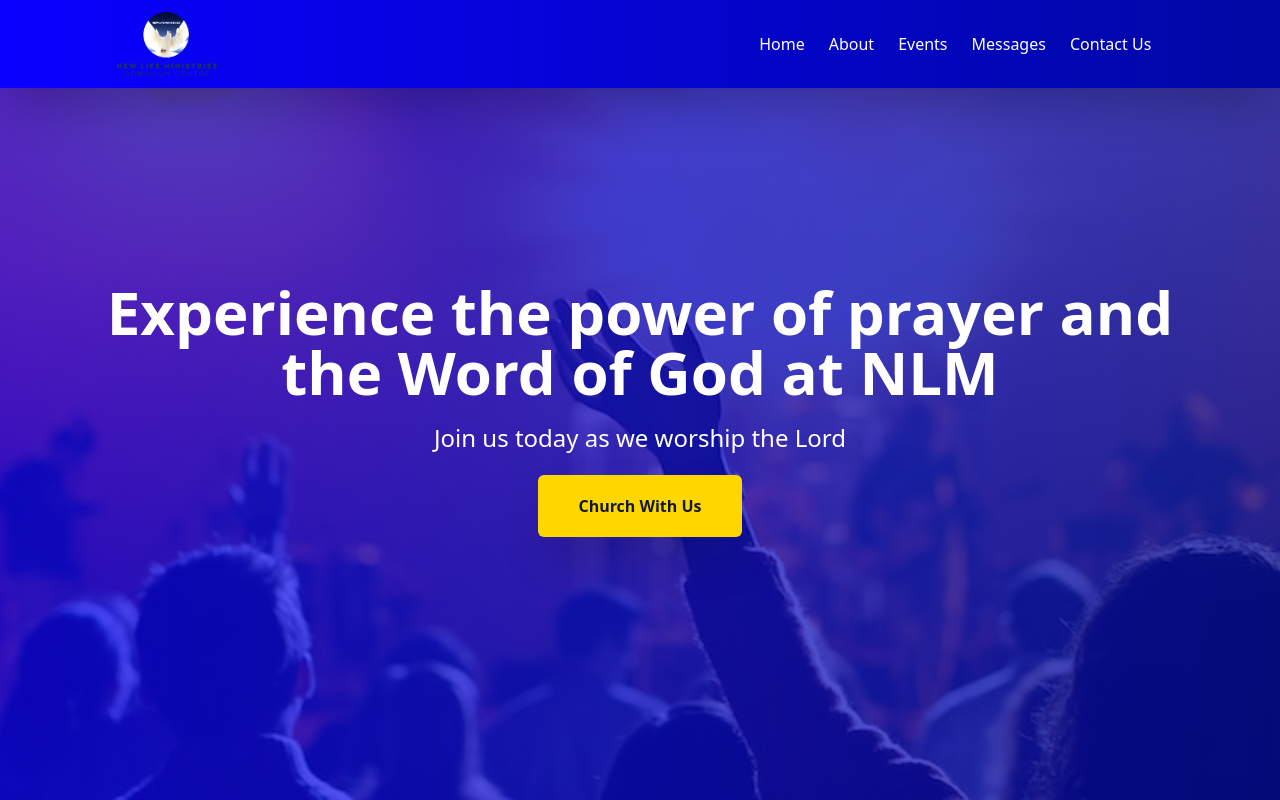
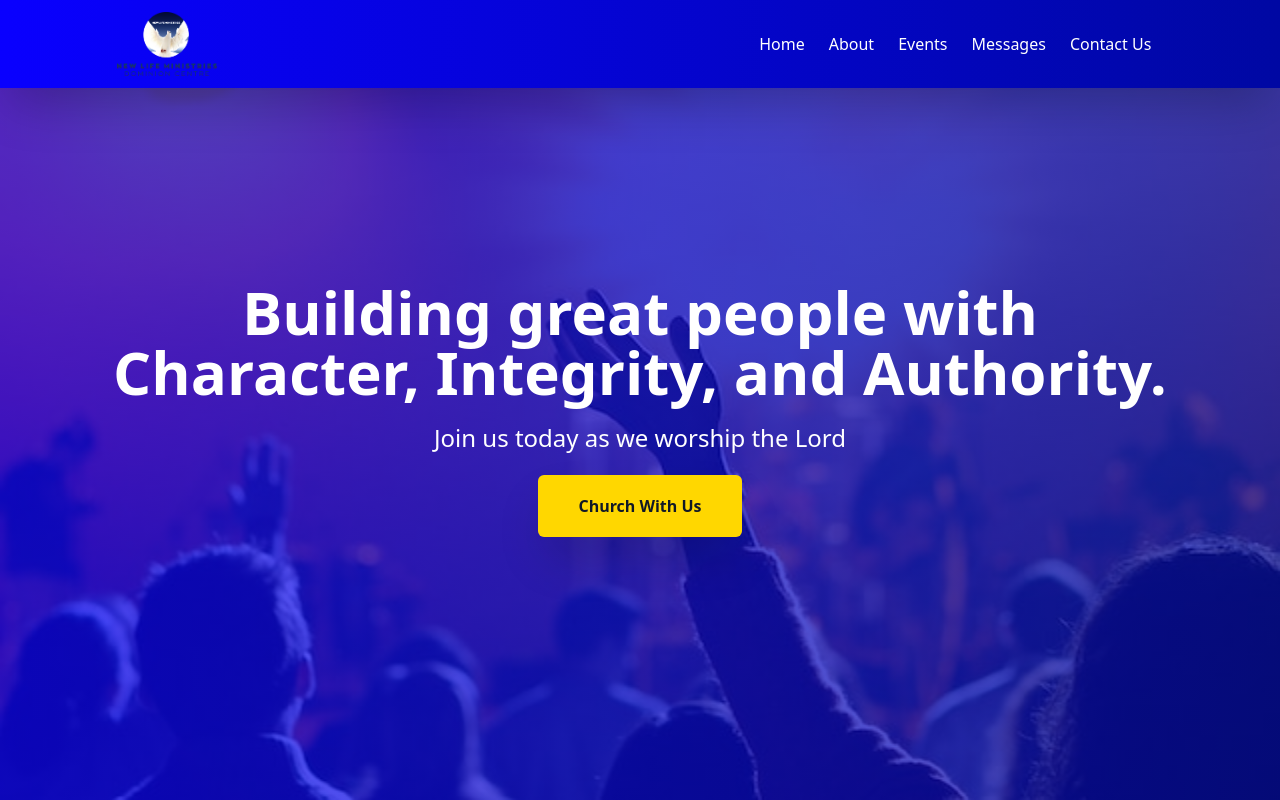
Before and after one commit to dammyolapaix/New-Life-Ministries-Website, a Next.js app: page / in a window 1280 px wide. Shown: the top 800 px of the page. Built offline with nearby package versions, Linux system fonts and the light colour scheme.

Commit message:
Modify the hero message

```diff
--- a/pages/index.tsx
+++ b/pages/index.tsx
@@ -29,7 +29,8 @@ export default function Home() {
             <div className="flex justify-center items-center h-full">
               <div className="container text-white text-center">
                 <h1 className="font-bold text-4xl md:text-6xl mb-5">
-                  Experience the power of prayer and the Word of God at NLM
+                  Building great people with Character, Integrity, and
+                  Authority.
                 </h1>
                 <p className="text-2xl mb-10 font-light">
                   Join us today as we worship the Lord
```
